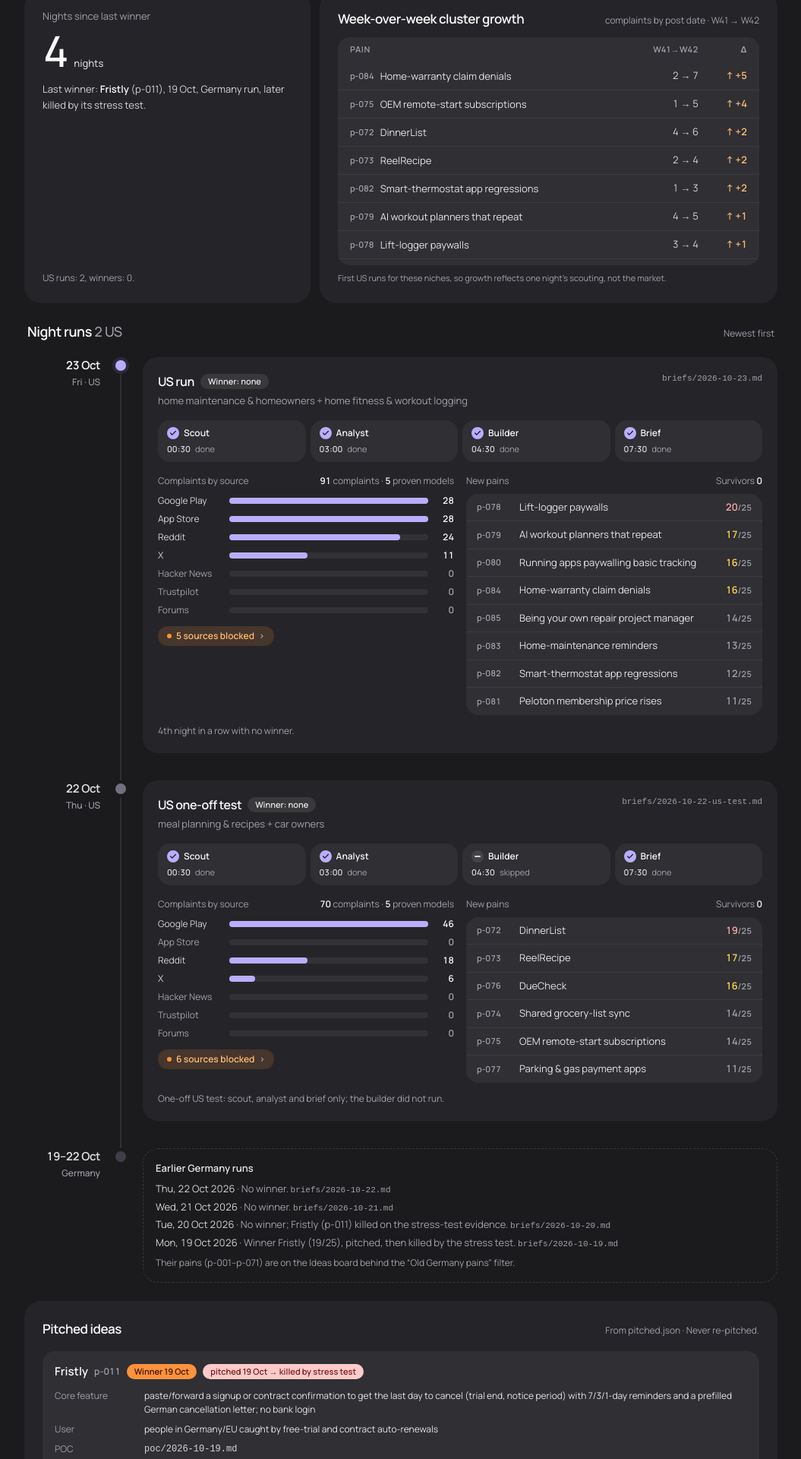
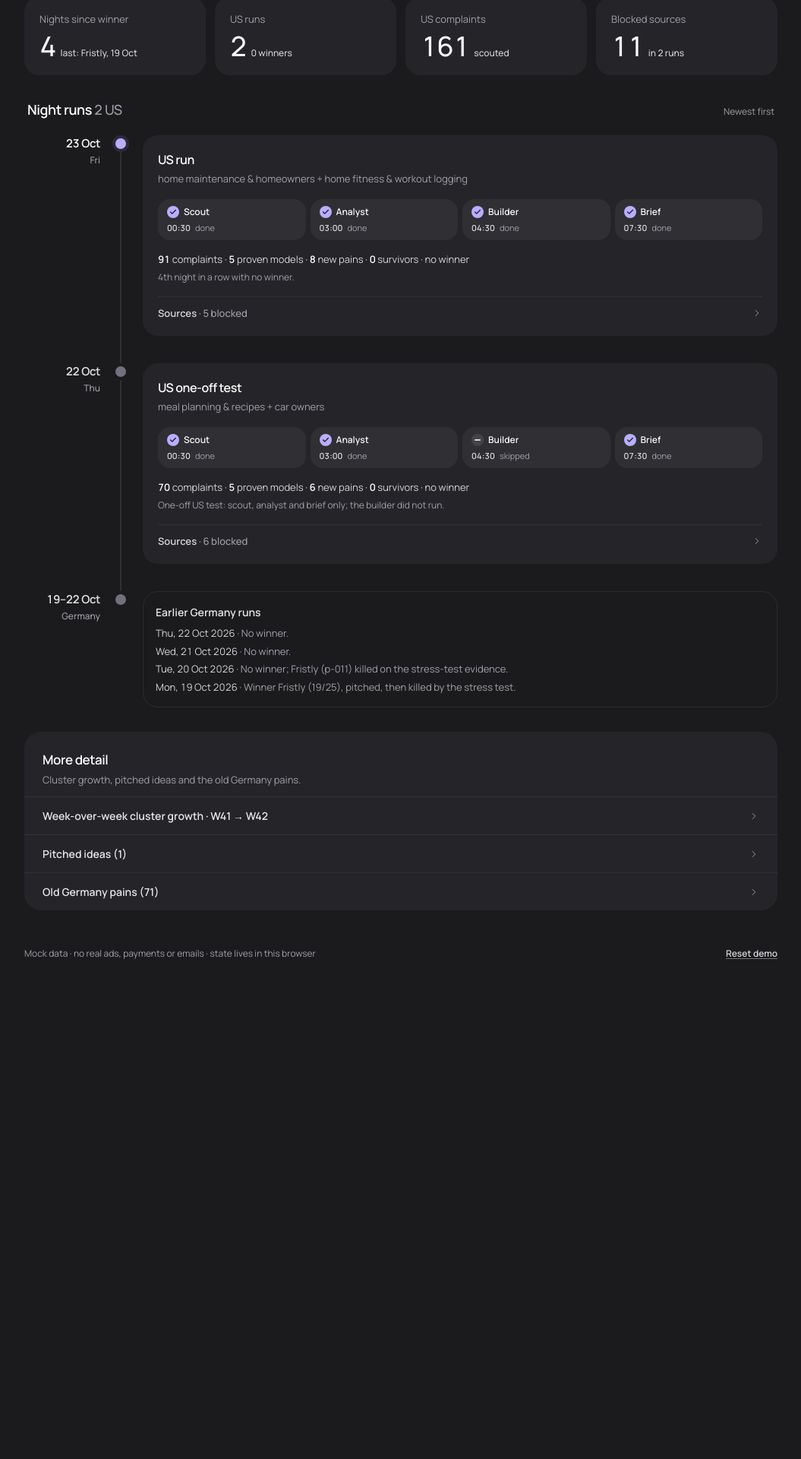
Before and after one commit to judmir/validation-ideas, a Next.js app: page /nights in a window 1280 px wide. Shown: the part 200-2120 px from the top of the page at 76% size, without its empty margins (112-1167 px from the left). After the commit the page ends 1488 px from the top, so only its background shows below. Built offline with nearby package versions, Linux system fonts and the light colour scheme.

Commit message:
Nights: minimal page with stats strip, calm night cards and a collapsed More detail list
Night cards show steps + one count line, sources/blocked/brief path collapsed; cluster growth,
pitched ideas (Fristly) and the old Germany pains p-001..071 live in the collapsed list.

```diff
--- a/app/nights/page.tsx
+++ b/app/nights/page.tsx
@@ -1,52 +1,36 @@
 import Link from "next/link";
+import type { ReactNode } from "react";
 import NightCard from "@/components/NightCard";
 import { Timeline, TimelineNode } from "@/components/Timeline";
-import { ALL_IDEAS, LAST_WINNER, LEGACY_NIGHTS, NIGHTS, PITCHED, findIdea, ideasOfNight } from "@/lib/mock";
-import { NIGHTS_SINCE_WINNER } from "@/lib/mock/derived";
+import { StatCell } from "@/components/ui";
+import { IconChevronRight } from "@/components/icons";
+import { ALL_IDEAS, LAST_WINNER, LEGACY, LEGACY_NIGHTS, NIGHTS, PITCHED, findIdea, ideasOfNight } from "@/lib/mock";
+import { NIGHTS_SINCE_WINNER, US_COMPLAINTS } from "@/lib/mock/derived";
 import { formatDate, shortDate, weekday, wk } from "@/lib/format";
 
 export const metadata = { title: "Nights · Validation Ideas" };
 
+const shortDesc = (s: string) => {
+  const first = s.replace(/\s*\([^)]*\)/g, "").split(/[:;]|\.\s/)[0].replace(/\.$/, "").trim();
+  return first.length > 70 ? first.slice(0, 67).trimEnd() + "…" : first;
+};
+
 export default function NightsPage() {
   const growth = ALL_IDEAS.map((i) => ({ i, d: i.week_over_week.this_week - i.week_over_week.last_week })).sort((a, b) => b.d - a.d || b.i.week_over_week.this_week - a.i.week_over_week.this_week);
   const w = ALL_IDEAS[0].week_over_week;
+  const blocked = NIGHTS.reduce((a, n) => a + n.scout.blocked.length, 0);
   return (
-    <div className="space-y-6">
+    <div className="space-y-8">
       <div>
         <h1 className="text-[28px] font-semibold leading-tight tracking-tight text-zinc-50 sm:text-[32px]">Nights</h1>
         <p className="mt-1 text-[15px] text-zinc-400">Each night&apos;s run: scout 00:30, analyst 03:00, builder 04:30, brief 07:30.</p>
       </div>
 
-      <div className="grid gap-3 lg:grid-cols-[minmax(0,1fr)_minmax(0,1.6fr)]">
-        <section className="flex flex-col rounded-[22px] bg-tile p-5 sm:p-6">
-          <div className="text-[13px] text-zinc-400">Nights since last winner</div>
-          <div className="mt-2 flex items-baseline gap-2"><span className="text-[56px] font-medium leading-none tracking-tight tabular-nums text-zinc-50">{NIGHTS_SINCE_WINNER}</span><span className="text-[13px] font-medium text-zinc-300">nights</span></div>
-          <p className="mt-3 text-[13px] leading-relaxed text-zinc-300">Last winner: <b className="font-semibold text-zinc-50">{LAST_WINNER.name}</b> ({LAST_WINNER.painId}), {shortDate(LAST_WINNER.date)}, Germany run, later killed by its stress test.</p>
-          <p className="mt-auto pt-3 text-[12px] text-zinc-400">US runs: {NIGHTS.length}, winners: 0.</p>
-        </section>
-        <section className="min-w-0 rounded-[22px] bg-tile p-5 sm:p-6" aria-labelledby="wow">
-          <div className="flex flex-wrap items-baseline justify-between gap-2">
-            <h2 id="wow" className="text-[17px] font-semibold tracking-tight text-zinc-50">Week-over-week cluster growth</h2>
-            <span className="text-[12px] text-zinc-400">complaints by post date · {wk(w.last_week_iso)} → {wk(w.this_week_iso)}</span>
-          </div>
-          <div className="mt-3 max-h-[300px] overflow-y-auto rounded-2xl bg-tile-2">
-            <table className="w-full table-fixed text-left text-[13px]">
-              <thead className="sticky top-0 bg-tile-2 text-[11px] uppercase tracking-[0.06em] text-zinc-400">
-                <tr><th className="px-4 py-2 font-semibold">Pain</th><th className="w-[92px] px-2 py-2 text-right font-semibold">{wk(w.last_week_iso)}→{wk(w.this_week_iso)}</th><th className="w-[72px] px-4 py-2 text-right font-semibold">Δ</th></tr>
-              </thead>
-              <tbody className="divide-y divide-white/[0.06]">
-                {growth.map(({ i, d }) => (
-                  <tr key={i.painId}>
-                    <td className="px-4 py-2"><Link href={`/idea/${i.painId}/`} className="flex min-w-0 gap-2 hover:text-zinc-50"><span className="shrink-0 text-[11px] font-semibold tabular-nums leading-5 text-zinc-400">{i.painId}</span><span className="line-clamp-2 leading-5 text-zinc-200">{i.name ?? i.label}</span></Link></td>
-                    <td className="whitespace-nowrap px-2 py-2 text-right tabular-nums text-zinc-300">{i.week_over_week.last_week} → {i.week_over_week.this_week}</td>
-                    <td className={`whitespace-nowrap px-4 py-2 text-right font-semibold tabular-nums ${d > 0 ? "text-[#fdba74]" : "text-zinc-400"}`}>{d > 0 ? `↑ +${d}` : d < 0 ? `↓ ${d}` : "→ 0"}</td>
-                  </tr>
-                ))}
-              </tbody>
-            </table>
-          </div>
-          <p className="mt-2 text-[11px] leading-relaxed text-zinc-400">First US runs for these niches, so growth reflects one night&apos;s scouting, not the market.</p>
-        </section>
+      <div className="grid grid-cols-2 gap-3 lg:grid-cols-4">
+        <StatCell label="Nights since winner" value={NIGHTS_SINCE_WINNER} unit={`last: ${LAST_WINNER.name}, ${shortDate(LAST_WINNER.date)}`} />
+        <StatCell label="US runs" value={NIGHTS.length} unit="0 winners" />
+        <StatCell label="US complaints" value={US_COMPLAINTS} unit="scouted" />
+        <StatCell label="Blocked sources" value={blocked} unit={`in ${NIGHTS.length} runs`} />
       </div>
 
       <section aria-labelledby="runs">
@@ -58,47 +42,80 @@ export default function NightsPage() {
           {NIGHTS.map((n, i) => {
             const winner = n.builder.winnerPainId ? findIdea(n.builder.winnerPainId) ?? null : null;
             return (
-              <TimelineNode key={n.date} date={shortDate(n.date)} sub={<>{weekday(n.date)} · US</>} dot={winner ? "winner" : i === 0 ? "latest" : "past"} last={false}>
+              <TimelineNode key={n.date} date={shortDate(n.date)} sub={weekday(n.date)} dot={i === 0 ? "latest" : "past"} last={false}>
                 <NightCard night={n} ideas={ideasOfNight(n.date)} winner={winner} />
               </TimelineNode>
             );
           })}
-          <TimelineNode date="19–22 Oct" sub="Germany" dot="legacy" last>
-            <div className="rounded-[20px] border border-dashed border-white/[0.12] p-4 text-[13px] text-zinc-400">
-              <div className="font-semibold text-zinc-200">Earlier Germany runs</div>
-              <ul className="mt-2 space-y-1">
-                {LEGACY_NIGHTS.map((l) => <li key={l.date}><span className="tabular-nums text-zinc-300">{formatDate(l.date)}</span> · {l.note} <span className="font-mono text-[11px]">{l.briefPath}</span></li>)}
+          <TimelineNode date="19–22 Oct" sub="Germany" dot="past" last>
+            <div className="rounded-[20px] border border-white/[0.07] p-4">
+              <div className="text-[14px] font-semibold text-zinc-200">Earlier Germany runs</div>
+              <ul className="mt-2 space-y-1 text-[13px] text-zinc-400">
+                {LEGACY_NIGHTS.map((l) => <li key={l.date}><span className="tabular-nums text-zinc-300">{formatDate(l.date)}</span> · {l.note}</li>)}
               </ul>
-              <p className="mt-2 text-[12px]">Their pains (p-001–p-071) are on the Ideas board behind the “Old Germany pains” filter.</p>
             </div>
           </TimelineNode>
         </Timeline>
       </section>
 
-      <section aria-labelledby="pitched" className="rounded-[22px] bg-tile p-5 sm:p-6">
-        <div className="flex flex-wrap items-baseline justify-between gap-2">
-          <h2 id="pitched" className="text-[17px] font-semibold tracking-tight text-zinc-50">Pitched ideas</h2>
-          <span className="text-[12px] text-zinc-400">From pitched.json · Never re-pitched.</span>
+      <section className="overflow-hidden rounded-[22px] bg-tile" aria-label="More detail">
+        <div className="px-5 pt-5 sm:px-6 sm:pt-6">
+          <h2 className="text-[17px] font-semibold tracking-tight text-zinc-50">More detail</h2>
+          <p className="mt-1 text-[13px] text-zinc-400">Cluster growth, pitched ideas and the old Germany pains.</p>
         </div>
-        <ul className="mt-4 space-y-2">
-          {PITCHED.map((p) => (
-            <li key={p.pain_id} className="rounded-2xl bg-tile-2 p-4">
-              <div className="flex flex-wrap items-center gap-2">
-                <span className="text-[15px] font-semibold text-zinc-50">{p.name}</span>
-                <span className="text-[12px] font-semibold tabular-nums text-zinc-400">{p.pain_id}</span>
-                <span className="rounded-full bg-warm px-2.5 py-0.5 text-[11px] font-semibold text-[#431407]">Winner {shortDate(p.date)}</span>
-                {p.laterStatus && <span className="rounded-full bg-[#fecaca] px-2.5 py-0.5 text-[11px] font-semibold text-[#7f1d1d]">pitched {shortDate(p.date)} → {p.laterStatus.split(" (")[0]}</span>}
-              </div>
-              <dl className="mt-3 grid gap-2 text-[12px] sm:grid-cols-[110px_minmax(0,1fr)]">
-                <dt className="text-zinc-400">Core feature</dt><dd className="text-zinc-200">{p.core_feature}</dd>
-                <dt className="text-zinc-400">User</dt><dd className="text-zinc-200">{p.user}</dd>
-                <dt className="text-zinc-400">POC</dt><dd className="font-mono text-zinc-300">{p.poc}</dd>
-                <dt className="text-zinc-400">Status</dt><dd className="text-zinc-200">{p.laterStatus ?? "pitched"}</dd>
-              </dl>
-            </li>
-          ))}
-        </ul>
+        <div className="mt-3 divide-y divide-white/[0.06] border-t border-white/[0.06]">
+          <More title={`Week-over-week cluster growth · ${wk(w.last_week_iso)} → ${wk(w.this_week_iso)}`}>
+            <table className="w-full table-fixed text-left text-[13px]">
+              <tbody className="divide-y divide-white/[0.06]">
+                {growth.map(({ i, d }) => (
+                  <tr key={i.painId}>
+                    <td className="py-2 pr-2"><Link href={`/idea/${i.painId}/`} className="line-clamp-1 text-zinc-200 hover:text-zinc-50">{i.name ?? i.label}</Link></td>
+                    <td className="w-[72px] whitespace-nowrap py-2 text-right tabular-nums text-zinc-400">{i.week_over_week.last_week} → {i.week_over_week.this_week}</td>
+                    <td className={`w-[52px] whitespace-nowrap py-2 text-right font-semibold tabular-nums ${d > 0 ? "text-[#fdba74]" : "text-zinc-400"}`}>{d > 0 ? `+${d}` : d}</td>
+                  </tr>
+                ))}
+              </tbody>
+            </table>
+            <p className="mt-2 text-[12px] text-zinc-400">Complaints by post date. First US runs for these niches, so growth reflects one night&apos;s scouting, not the market.</p>
+          </More>
+          <More title={`Pitched ideas (${PITCHED.length})`}>
+            <ul className="space-y-3">
+              {PITCHED.map((p) => (
+                <li key={p.pain_id} className="rounded-2xl bg-tile-2 p-4 text-[13px]">
+                  <div className="font-semibold text-zinc-50">{p.name} <span className="font-medium text-zinc-400">· {p.pain_id} · winner {shortDate(p.date)}</span></div>
+                  <p className="mt-1.5 leading-relaxed text-zinc-300">{p.core_feature}</p>
+                  <p className="mt-1.5 text-zinc-400">{p.user} · <span className="font-mono text-[12px]">{p.poc}</span></p>
+                  <p className="mt-1.5 text-[#fca5a5]">{p.laterStatus ?? "pitched"}</p>
+                </li>
+              ))}
+            </ul>
+          </More>
+          <More title={`Old Germany pains (${LEGACY.length})`}>
+            <ul className="divide-y divide-white/[0.05]">
+              {[...LEGACY].sort((a, b) => b.night.localeCompare(a.night) || b.scores.total - a.scores.total).map((p) => (
+                <li key={p.painId} className="flex items-center gap-3 py-1.5 text-[13px]">
+                  <span className="w-11 shrink-0 text-[11px] font-semibold tabular-nums text-zinc-400">{p.painId}</span>
+                  <span className="min-w-0 flex-1 truncate text-zinc-300">{p.name ?? shortDesc(p.description)}</span>
+                  <span className="shrink-0 text-[11px] text-zinc-400">{shortDate(p.night)}</span>
+                  <span className="w-6 shrink-0 text-right font-semibold tabular-nums text-zinc-300">{p.scores.total}</span>
+                </li>
+              ))}
+            </ul>
+          </More>
+        </div>
       </section>
     </div>
   );
 }
+
+function More({ title, children }: { title: string; children: ReactNode }) {
+  return (
+    <details className="group">
+      <summary className="flex cursor-pointer list-none items-center gap-3 px-5 py-3.5 text-[14px] font-semibold text-zinc-200 transition-colors hover:text-zinc-50 sm:px-6">
+        <span className="min-w-0 flex-1">{title}</span>
+        <IconChevronRight size={14} className="shrink-0 text-zinc-400 transition group-open:rotate-90" />
+      </summary>
+      <div className="px-5 pb-5 sm:px-6">{children}</div>
+    </details>
+  );
+}
--- a/components/NightCard.tsx
+++ b/components/NightCard.tsx
@@ -1,55 +1,37 @@
-import Link from "next/link";
 import type { Idea, NightRun } from "@/lib/types";
-import { BlockedChip, SourceBars, StepPills } from "./NightParts";
+import { SourceBars, StepPills } from "./NightParts";
+import { IconChevronRight } from "./icons";
 
-/** One night run: steps, counts by source, blocked sources, new pains (linked), survivors, winner, brief path. */
+/** One night run, calm: label, niches, steps and a one-line count; sources, blocked list and brief path collapsed. */
 export default function NightCard({ night, ideas, winner }: { night: NightRun; ideas: Idea[]; winner: Idea | null }) {
   return (
     <article className="rounded-[20px] bg-tile p-4 sm:p-5">
-      <div className="flex flex-wrap items-start justify-between gap-2">
-        <div className="min-w-0">
-          <div className="flex flex-wrap items-center gap-2">
-            <h3 className="text-[16px] font-semibold tracking-tight text-zinc-50">{night.label ?? "US run"}</h3>
-            <span className={`rounded-full px-2.5 py-0.5 text-[11px] font-semibold ${winner ? "bg-warm text-[#431407]" : "bg-white/[0.09] text-zinc-200"}`}>{winner ? `Winner: ${winner.name ?? winner.painId}` : "Winner: none"}</span>
-          </div>
-          <p className="mt-1 text-[13px] text-zinc-400">{night.niches.join(" + ")}</p>
-        </div>
-        <span className="font-mono text-[11px] text-zinc-400">{night.briefPath}</span>
+      <div className="min-w-0">
+        <h3 className="text-[16px] font-semibold tracking-tight text-zinc-50">{night.label ?? "US run"}</h3>
+        <p className="mt-1 text-[13px] text-zinc-400">{night.niches.join(" + ")}</p>
       </div>
       <div className="mt-4"><StepPills steps={night.steps} /></div>
-      <div className="mt-4 grid gap-4 md:grid-cols-2">
-        <div className="min-w-0">
-          <div className="mb-2 flex items-baseline justify-between gap-2 text-[12px] text-zinc-400">
-            <span>Complaints by source</span>
-            <span><b className="font-semibold tabular-nums text-zinc-100">{night.scout.complaints}</b> complaints · <b className="font-semibold tabular-nums text-zinc-100">{night.scout.provenModels}</b> proven models</span>
+      <p className="mt-4 text-[13px] text-zinc-300">
+        <b className="font-semibold tabular-nums text-zinc-50">{night.scout.complaints}</b> complaints · <b className="font-semibold tabular-nums text-zinc-50">{night.scout.provenModels}</b> proven models · <b className="font-semibold tabular-nums text-zinc-50">{ideas.length}</b> new pains · <b className="font-semibold tabular-nums text-zinc-50">{night.analyst.survivors}</b> survivors · {winner ? `winner ${winner.name ?? winner.painId}` : "no winner"}
+      </p>
+      {night.note && <p className="mt-1 text-[12px] text-zinc-400">{night.note}.</p>}
+      <details className="group mt-4 border-t border-white/[0.06] pt-3">
+        <summary className="flex cursor-pointer list-none items-center gap-2 text-[13px] font-semibold text-zinc-300 hover:text-zinc-50">
+          <span className="min-w-0 flex-1">Sources{night.scout.blocked.length ? <span className="font-medium text-zinc-400"> · {night.scout.blocked.length} blocked</span> : null}</span>
+          <IconChevronRight size={14} className="shrink-0 text-zinc-400 transition group-open:rotate-90" />
+        </summary>
+        <div className="mt-3 grid gap-4 md:grid-cols-2">
+          <div className="min-w-0"><SourceBars bySource={night.scout.bySource} /></div>
+          <div className="min-w-0">
+            {night.scout.blocked.length ? (
+              <ul className="space-y-1.5 text-[12px]">
+                {night.scout.blocked.map((b) => <li key={b.source} className="leading-snug"><span className="font-semibold text-zinc-200">{b.source}</span> <span className="text-zinc-400">· {b.reason}</span></li>)}
+              </ul>
+            ) : <span className="text-[12px] text-zinc-400">No blocked sources</span>}
+            <p className="mt-3 font-mono text-[11px] text-zinc-400">{night.briefPath}</p>
           </div>
-          <SourceBars bySource={night.scout.bySource} />
-          <div className="mt-3"><BlockedChip blocked={night.scout.blocked} /></div>
         </div>
-        <div className="min-w-0">
-          <div className="mb-2 flex items-baseline justify-between gap-2 text-[12px] text-zinc-400">
-            <span>New pains</span>
-            <span>Survivors <b className="font-semibold tabular-nums text-zinc-100">{night.analyst.survivors}</b></span>
-          </div>
-          <ul className="divide-y divide-white/[0.06] overflow-hidden rounded-2xl bg-tile-2">
-            {ideas.map((i) => (
-              <li key={i.painId}>
-                <Link href={`/idea/${i.painId}/`} className="flex items-center gap-3 px-3.5 py-2 transition-colors hover:bg-white/[0.04]">
-                  <span className="w-11 shrink-0 text-[11px] font-semibold tabular-nums text-zinc-400">{i.painId}</span>
-                  <span className="min-w-0 flex-1 truncate text-[13px] text-zinc-200">{i.name ?? i.label}</span>
-                  <ScoreInline score={i.scores.total} verdict={i.verdict} />
-                </Link>
-              </li>
-            ))}
-          </ul>
-        </div>
-      </div>
-      {night.note && <p className="mt-3 text-[12px] text-zinc-400">{night.note}.</p>}
+      </details>
     </article>
   );
 }
-
-function ScoreInline({ score, verdict }: { score: number; verdict: Idea["verdict"] }) {
-  const c = verdict === "near-miss" ? "text-[#fcd34d]" : verdict === "killed" ? "text-[#fca5a5]" : verdict === "winner" ? "text-accent-light" : "text-zinc-400";
-  return <span className={`shrink-0 text-[13px] font-semibold tabular-nums ${c}`}>{score}<span className="text-[11px] text-zinc-400">/25</span></span>;
-}
```
